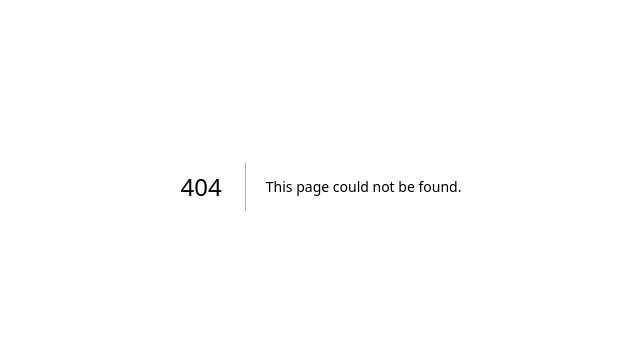
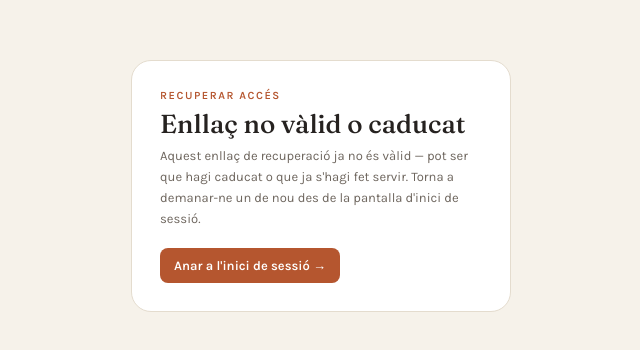
Before and after one commit to MarcJuvanteny/APP-EDUCACI-, a Next.js app: page /recuperar-contrasenya in a window 1280 px wide. Before the commit this address had no page. Shown: the part 214-564 px from the top of the page, without its empty margins (319-959 px from the left). Built offline with nearby package versions, Linux system fonts and the light colour scheme; no server answers.

Commit message:
Afegeix pagina dedicada de recuperacio de contrasenya

```diff
--- /dev/null
+++ b/app/recuperar-contrasenya/page.jsx
@@ -0,0 +1,232 @@
+"use client";
+
+import { useEffect, useState } from "react";
+import { createSupabaseClient } from "../lib/supabaseClient";
+
+const COLORS = {
+  ink: "#262220",
+  ink2: "#6E665E",
+  ink3: "#A89F94",
+  paper: "#F6F2EA",
+  surface: "#FFFFFF",
+  line: "#E4DCCE",
+  clay: "#B5562F",
+  clayHover: "#9C4423",
+  clayLight: "#FBEAE0",
+  moss: "#566B47",
+};
+
+export default function RecuperarContrasenyaPage() {
+  const [supabase] = useState(() => createSupabaseClient());
+  const [status, setStatus] = useState("waiting"); // waiting | ready | saving | done | error
+  const [pass, setPass] = useState("");
+  const [errorMsg, setErrorMsg] = useState("");
+
+  useEffect(() => {
+    if (!supabase) {
+      setStatus("no-config");
+      return;
+    }
+    const { data: listener } = supabase.auth.onAuthStateChange((event) => {
+      if (event === "PASSWORD_RECOVERY") setStatus("ready");
+    });
+    supabase.auth.getSession().then(({ data }) => {
+      if (data && data.session) setStatus("ready");
+    });
+    const timeout = setTimeout(() => {
+      setStatus((s) => (s === "waiting" ? "invalid" : s));
+    }, 4000);
+    return () => {
+      listener.subscription.unsubscribe();
+      clearTimeout(timeout);
+    };
+  }, [supabase]);
+
+  async function guardar() {
+    setErrorMsg("");
+    if (pass.trim().length < 6) {
+      setErrorMsg("La contrasenya ha de tenir mínim 6 caràcters");
+      return;
+    }
+    setStatus("saving");
+    const { error } = await supabase.auth.updateUser({ password: pass.trim() });
+    if (error) {
+      setErrorMsg(error.message);
+      setStatus("ready");
+      return;
+    }
+    setStatus("done");
+  }
+
+  return (
+    <div
+      style={{
+        minHeight: "100vh",
+        background: COLORS.paper,
+        display: "flex",
+        alignItems: "center",
+        justifyContent: "center",
+        padding: 20,
+        fontFamily: "'Karla', sans-serif",
+        color: COLORS.ink,
+      }}
+    >
+      <link
+        rel="stylesheet"
+        href="https://fonts.googleapis.com/css2?family=Fraunces:ital,opsz,wght@0,9..144,400;0,9..144,500;1,9..144,400&family=Karla:wght@400;500;600;700&display=swap"
+      />
+      <div
+        style={{
+          width: 380,
+          maxWidth: "100%",
+          background: COLORS.surface,
+          border: `1px solid ${COLORS.line}`,
+          borderRadius: 20,
+          padding: 28,
+        }}
+      >
+        <div
+          style={{
+            fontSize: 11,
+            letterSpacing: "0.14em",
+            textTransform: "uppercase",
+            color: COLORS.clay,
+            fontWeight: 600,
+            marginBottom: 8,
+          }}
+        >
+          Recuperar accés
+        </div>
+
+        {status === "no-config" && (
+          <>
+            <h1 style={titleStyle}>Servei no disponible</h1>
+            <p style={subStyle}>
+              La base de dades no està configurada en aquest desplegament.
+              Contacta amb el teu centre o torna-ho a provar més tard.
+            </p>
+          </>
+        )}
+
+        {status === "waiting" && (
+          <>
+            <h1 style={titleStyle}>Comprovant l&apos;enllaç…</h1>
+            <p style={subStyle}>Un moment, si us plau.</p>
+          </>
+        )}
+
+        {status === "invalid" && (
+          <>
+            <h1 style={titleStyle}>Enllaç no vàlid o caducat</h1>
+            <p style={subStyle}>
+              Aquest enllaç de recuperació ja no és vàlid — pot ser que hagi
+              caducat o que ja s&apos;hagi fet servir. Torna a demanar-ne un
+              de nou des de la pantalla d&apos;inici de sessió.
+            </p>
+            <a href="/inici" style={btnStyle}>
+              Anar a l&apos;inici de sessió →
+            </a>
+          </>
+        )}
+
+        {(status === "ready" || status === "saving") && (
+          <>
+            <h1 style={titleStyle}>Crea una nova contrasenya</h1>
+            <p style={subStyle}>Escriu la nova contrasenya per al teu compte.</p>
+            <div style={{ marginBottom: 12 }}>
+              <label style={labelStyle}>Contrasenya nova</label>
+              <input
+                type="password"
+                value={pass}
+                onChange={(e) => setPass(e.target.value)}
+                placeholder="Mínim 6 caràcters"
+                onKeyDown={(e) => e.key === "Enter" && guardar()}
+                style={inputStyle}
+              />
+            </div>
+            {errorMsg && (
+              <div style={{ color: COLORS.clay, fontSize: 12.5, marginBottom: 10 }}>
+                {errorMsg}
+              </div>
+            )}
+            <button
+              onClick={guardar}
+              disabled={status === "saving"}
+              style={{
+                ...btnStyle,
+                display: "block",
+                width: "100%",
+                border: "none",
+                cursor: status === "saving" ? "default" : "pointer",
+                opacity: status === "saving" ? 0.7 : 1,
+              }}
+            >
+              {status === "saving" ? "Guardant…" : "Guardar i entrar →"}
+            </button>
+          </>
+        )}
+
+        {status === "done" && (
+          <>
+            <h1 style={titleStyle}>Contrasenya actualitzada ✓</h1>
+            <p style={subStyle}>
+              Ja pots entrar a l&apos;aplicació amb la teva nova contrasenya.
+            </p>
+            <a href="/inici" style={btnStyle}>
+              Entrar a l&apos;aplicació →
+            </a>
+          </>
+        )}
+      </div>
+    </div>
+  );
+}
+
+const titleStyle = {
+  fontFamily: "'Fraunces', serif",
+  fontSize: 26,
+  fontWeight: 500,
+  lineHeight: 1.15,
+  margin: "0 0 6px",
+  color: COLORS.ink,
+};
+
+const subStyle = {
+  fontSize: 13,
+  color: COLORS.ink2,
+  lineHeight: 1.6,
+  margin: "0 0 18px",
+};
+
+const labelStyle = {
+  display: "block",
+  fontSize: 12,
+  fontWeight: 600,
+  color: COLORS.ink2,
+  marginBottom: 4,
+};
+
+const inputStyle = {
+  width: "100%",
+  boxSizing: "border-box",
+  border: `1px solid ${COLORS.line}`,
+  borderRadius: 8,
+  padding: "9px 11px",
+  fontSize: 13,
+  fontFamily: "'Karla', sans-serif",
+  color: COLORS.ink,
+  outline: "none",
+};
+
+const btnStyle = {
+  display: "inline-block",
+  textAlign: "center",
+  background: COLORS.clay,
+  color: "#fff",
+  textDecoration: "none",
+  borderRadius: 8,
+  padding: "10px 14px",
+  fontSize: 13,
+  fontWeight: 600,
+  fontFamily: "'Karla', sans-serif",
+};
--- a/public/quadern.js
+++ b/public/quadern.js
@@ -648,7 +648,7 @@ function demanarRecuperacio(){
   var sb=window.__QUADERN_SUPABASE__; if(!sb){toast('Base de dades no configurada');return;}
   var email=(document.getElementById('rec-email').value||'').trim().toLowerCase();
   if(!validarEmail(email)){toast('Correu electrònic no vàlid');return;}
-  sb.auth.resetPasswordForEmail(email,{redirectTo:window.location.origin+'/inici'}).then(function(res){
+  sb.auth.resetPasswordForEmail(email,{redirectTo:window.location.origin+'/recuperar-contrasenya'}).then(function(res){
     if(res.error){toast(res.error.message);return;}
     toast('T\'hem enviat un correu amb l\'enllaç ✓');
     showGatePas('g-login');
```
